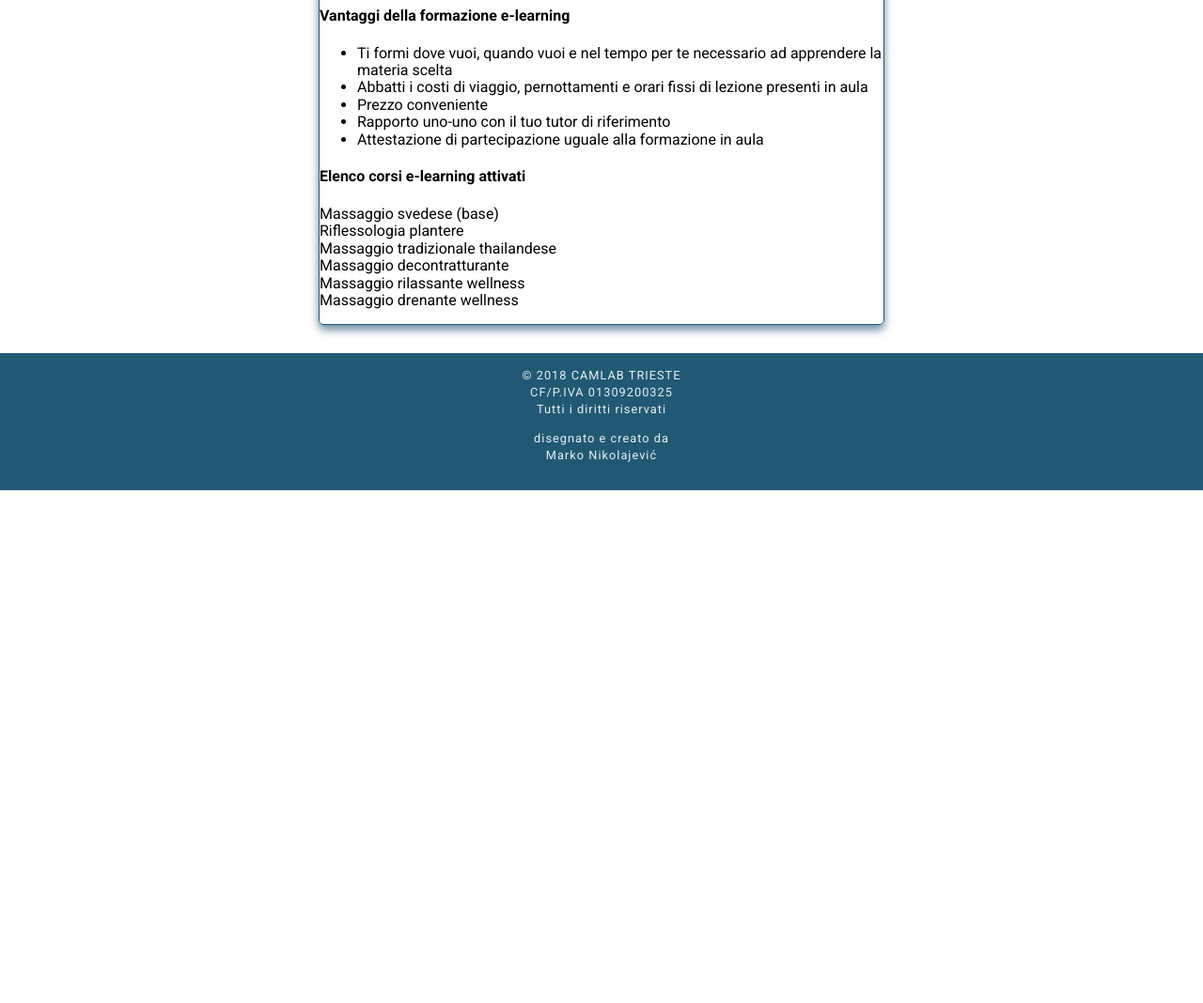
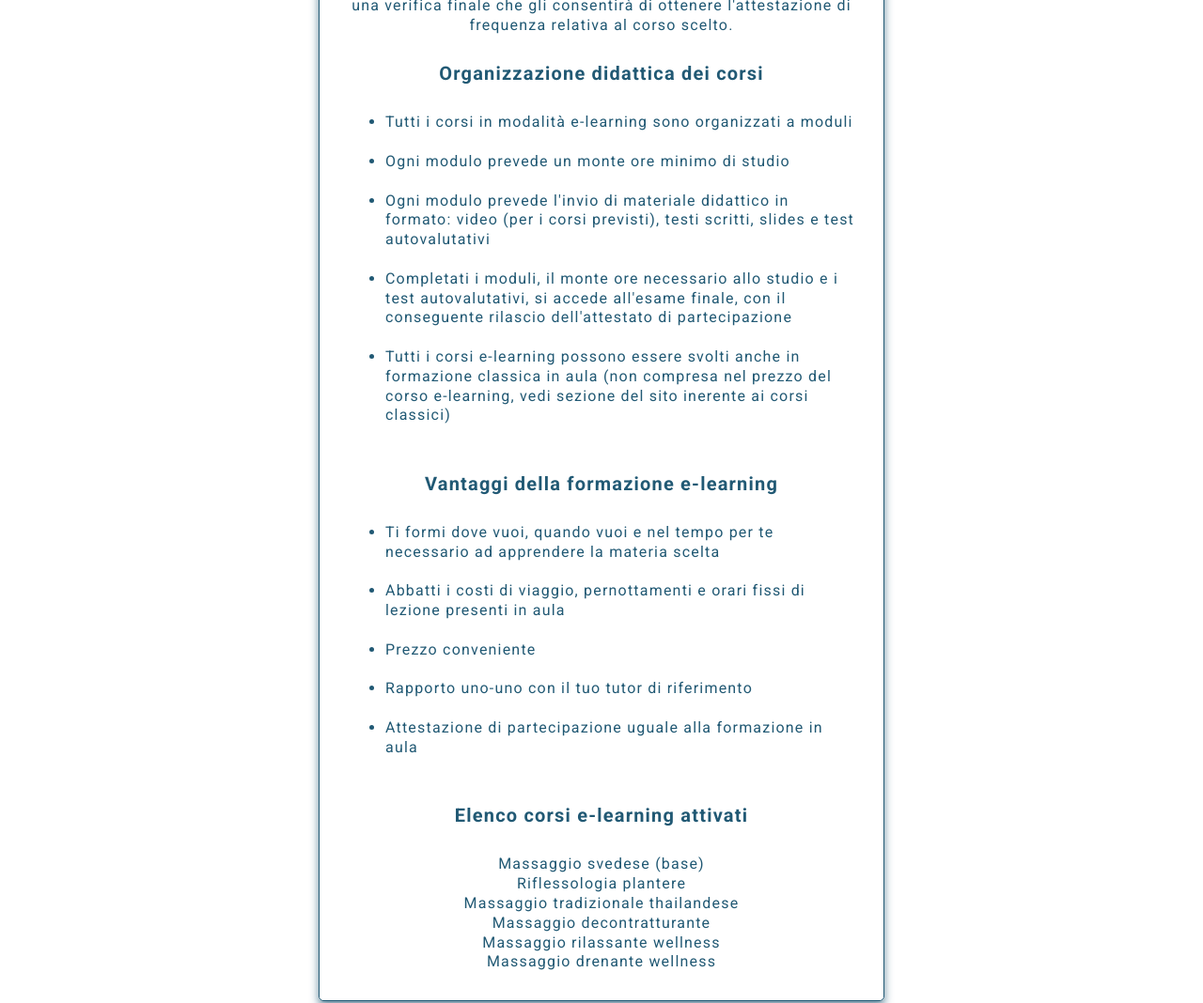
Before and after one commit to MarkoNikolajevic/camlabtrieste, a website: page fad.html in a window 1280 px wide. Shown: the part 1240-2308 px from the top of the page at 94% size. Before the commit the page ends 1762 px from the top, so only its background shows below. Drawn offline with Linux system fonts and the light colour scheme.

Commit message:
Style fad page

```diff
--- a/fad.html
+++ b/fad.html
@@ -66,8 +66,9 @@
     <a href="./contatti.html" class="nav-link closeNavJs">Contatti</a>
   </nav>
   <main class="main-card">
-    <section class="fad-info"></section>
+    <section class="fad-info">
       <h2 class="fad-title">Formazione E-Learning o FAD (Formazione a Distanza)</h2>
+      <div class="divider"></div>
       <div>
         <h4 class="fad-subtitle">Perché scegliere la formazione e-learning</h4>
         <p class="fad-info">
@@ -92,33 +93,33 @@
       </div>
       <div>
         <h4 class="fad-subtitle">Organizzazione didattica dei corsi</h4>
-        <p class="fad-info">
+        <div class="fad-info">
           <ul class="fad-list">
-            <li class="fad-list-element">Tutti i corsi in modalità e-learning sono organizzati a moduli</li>
-            <li class="fad-list-element">Ogni modulo prevede un monte ore minimo di studio</li>
+            <li class="fad-list-element">Tutti i corsi in modalità e-learning sono organizzati a moduli</li><br>
+            <li class="fad-list-element">Ogni modulo prevede un monte ore minimo di studio</li><br>
             <li class="fad-list-element">Ogni modulo prevede l'invio di materiale didattico in formato:
               video (per i corsi previsti), testi scritti, slides e test autovalutativi
-            </li>
+            </li><br>
             <li class="fad-list-element">Completati i moduli, il monte ore necessario allo studio e i test autovalutativi,
               si accede all'esame finale, con il conseguente rilascio dell'attestato di partecipazione
-            </li>
+            </li><br>
             <li class="fad-list-element">Tutti i corsi e-learning possono essere svolti anche in formazione classica in aula
               (non compresa nel prezzo del corso e-learning, vedi sezione del sito inerente ai corsi classici)
-            </li>
+            </li><br>
           </ul>
-        </p>
+        </div>
       </div>
       <div>
-        <h4 class="fad-title">Vantaggi della formazione e-learning</h4>
-        <p class="fad-info">
+        <h4 class="fad-subtitle">Vantaggi della formazione e-learning</h4>
+        <div class="fad-info">
           <ul class="fad-list">
-            <li class="fad-list-element">Ti formi dove vuoi, quando vuoi e nel tempo per te necessario ad apprendere la materia scelta</li>
-            <li class="fad-list-element">Abbatti i costi di viaggio, pernottamenti e orari fissi di lezione presenti in aula</li>
-            <li class="fad-list-element">Prezzo conveniente</li>
-            <li class="fad-list-element">Rapporto uno-uno con il tuo tutor di riferimento</li>
-            <li class="fad-list-element">Attestazione di partecipazione uguale alla formazione in aula</li>
+            <li class="fad-list-element">Ti formi dove vuoi, quando vuoi e nel tempo per te necessario ad apprendere la materia scelta</li><br>
+            <li class="fad-list-element">Abbatti i costi di viaggio, pernottamenti e orari fissi di lezione presenti in aula</li><br>
+            <li class="fad-list-element">Prezzo conveniente</li><br>
+            <li class="fad-list-element">Rapporto uno-uno con il tuo tutor di riferimento</li><br>
+            <li class="fad-list-element">Attestazione di partecipazione uguale alla formazione in aula</li><br>
           </ul>
-        </p>
+        </div>
       </div>
       <div>
         <h4 class="fad-subtitle">Elenco corsi e-learning attivati</h4>
@@ -131,6 +132,7 @@
           Massaggio drenante wellness<br>
         </p>
       </div>
+    </section>
     <section class="fad-form"></section>
   </main>
   <footer class="footer">
--- a/src/assets/style/sass/main.sass
+++ b/src/assets/style/sass/main.sass
@@ -7,5 +7,6 @@
 @import "partials/_generalInfo"
 @import "partials/_courses"
 @import "partials/_contact"
+@import "partials/_fad"
 @import "partials/_footer"
 @import "partials/_mediaQueries"
--- /dev/null
+++ b/src/assets/style/sass/partials/_fad.sass
@@ -0,0 +1,24 @@
+.fad-info
+  color: $mainColor
+  text-align: center
+  padding: $gutterWidth
+  letter-spacing: 1.2px
+
+  .fad-title
+    font-size: 1.5rem
+
+  .fad-subtitle
+    font-size: 1.25rem
+    margin: 0
+    padding: $gutterWidth 0
+    letter-spacing: 1.2px
+
+  .fad-info
+    font-size: 1rem
+    line-height: 1.3rem
+    margin: 0
+    padding: 0
+
+    .fad-list
+      margin: 0
+      text-align: left
```
Also changed, not shown: dist/assets/style/css/main.min.css, 1 other file.
